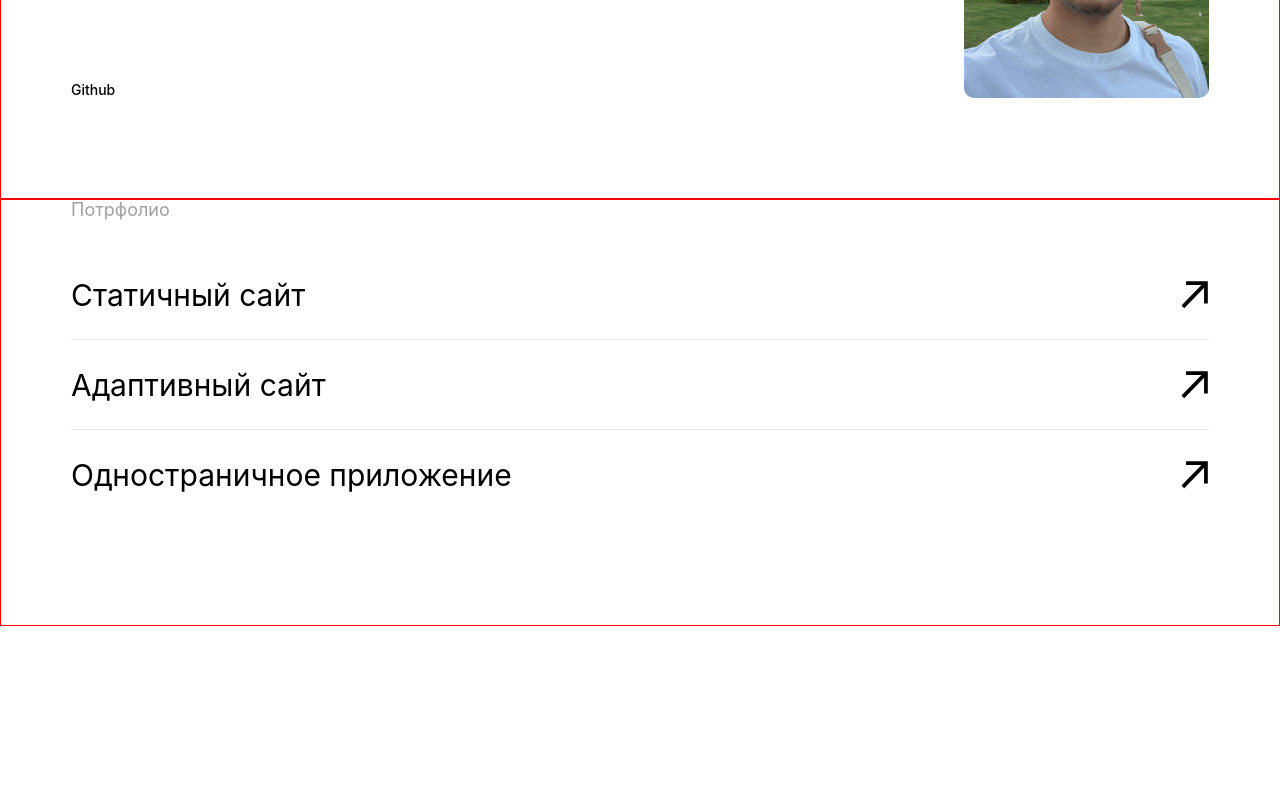
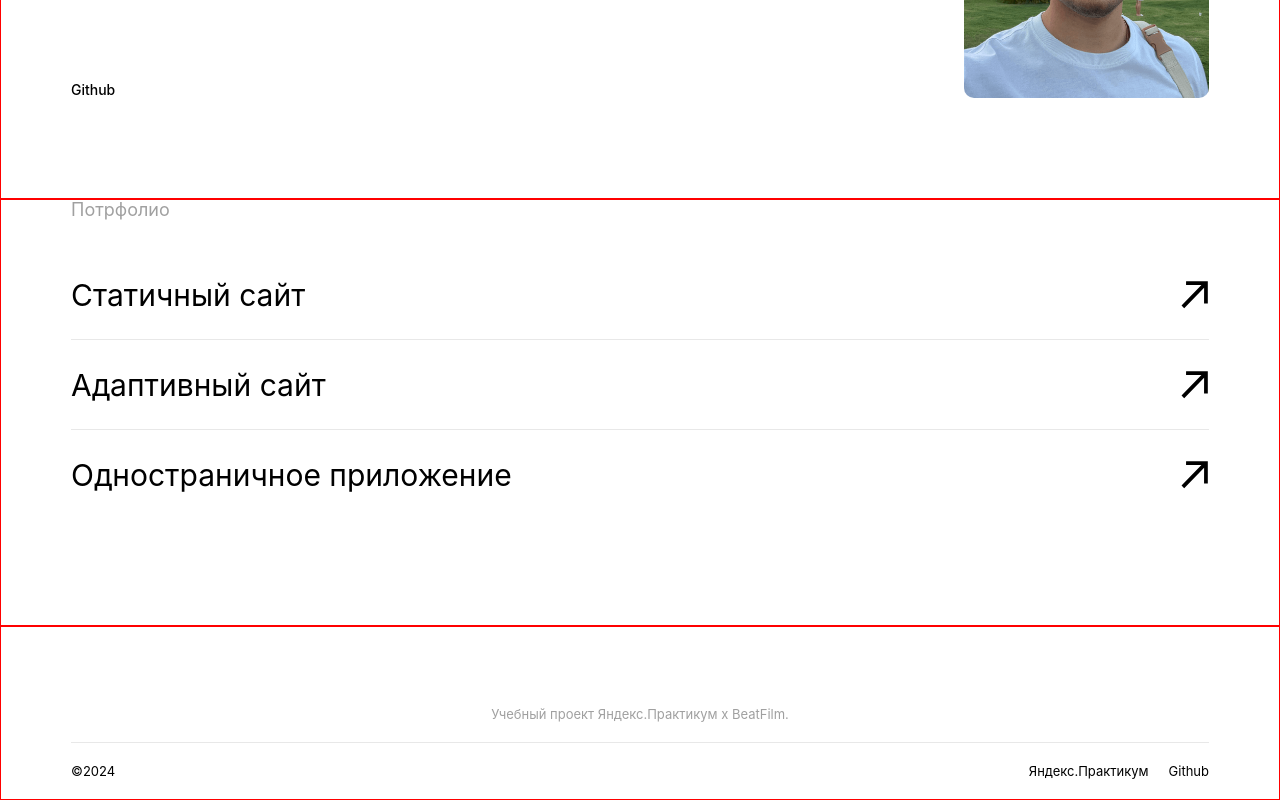
Before and after one commit to AndrewRusanov/movies-explorer-frontend, a React (Create React App) app: page / in a window 1280 px wide. Shown: the part 2358-3158 px from the top of the page. Before the commit the page ends 2984 px from the top, so only its background shows below. Built offline with nearby package versions, Linux system fonts and the light colour scheme.

Commit message:
feat: add Footer

```diff
--- a/src/App.js
+++ b/src/App.js
@@ -2,6 +2,7 @@ import { useState } from "react";
 import styles from "./App.module.css";
 import Header from "./components/Header/Header";
 import Main from "./components/Main/Main";
+import Footer from "./components/Footer/Footer";
 
 function App() {
   const [loggedIn, setLoggedIn] = useState(false);
@@ -10,6 +11,7 @@ function App() {
       <div className={styles.page}>
         <Header loggedIn={loggedIn} />
         <Main/>
+        <Footer/>
       </div>
   );
 }
--- /dev/null
+++ b/src/components/Footer/Footer.jsx
@@ -0,0 +1,34 @@
+import styles from "./Footer.module.css";
+
+const Footer = () => {
+  return (
+    <footer className={styles.container} >
+      <div className={styles.wrapper} >
+        <h3 className={styles.description} >Учебный проект Яндекс.Практикум x BeatFilm.</h3>
+        <div className={styles.footer__links} >
+          <span className={styles.footer__copyright} >&copy;2024</span>
+          <div className={styles.links__container} >
+            <a
+              className={styles.link}
+              href="https://practicum.yandex.ru/"
+              rel="noreferrer"
+              target="_blank"
+            >
+              Яндекс.Практикум
+            </a>
+            <a
+              className={styles.link}
+              href="https://github.com/AndrewRusanov"
+              rel="noreferrer"
+              target="_blank"
+            >
+              Github
+            </a>
+          </div>
+        </div>
+      </div>
+    </footer>
+  );
+};
+
+export default Footer
--- /dev/null
+++ b/src/components/Footer/Footer.module.css
@@ -0,0 +1,65 @@
+.container{
+  background-color: white;
+  margin: 0 auto;
+  color: black;
+}
+
+.wrapper{
+  border: 1px solid red;
+  max-width: 1280px;
+  display: flex;
+  flex-direction: column;
+  margin: 0 auto;
+}
+
+.description {
+  width: calc(100% - 70px*2);
+  text-align: center;
+  font-size: 13px;
+  line-height: auto;
+  font-weight: 400;
+  color: #a0a0a0;
+  margin: 79px 70px 20px;
+  padding-bottom: 20px;
+  border-bottom: 1px solid #E8E8E8;
+}
+
+.footer__links{
+  display: flex;
+  flex-direction: row;
+  justify-content: space-between;
+  margin: 0 70px 20px;
+}
+
+.footer__copyright{
+  font-size: 13px;
+  line-height: auto;
+  font-weight: 400;
+}
+
+.links__container {
+  display: flex;
+  flex-direction: row;
+}
+
+.link {
+  text-decoration: none;
+  color: black;
+  font-size: 13px;
+  line-height: auto;
+  font-weight: 400;
+}
+
+.link:first-of-type{
+  margin-right: 20px;
+}
+
+.link:hover{
+  cursor: pointer;
+  opacity: 0.7;
+}
+
+.link:active{
+  color:black;
+  text-decoration: underline;
+}
```
